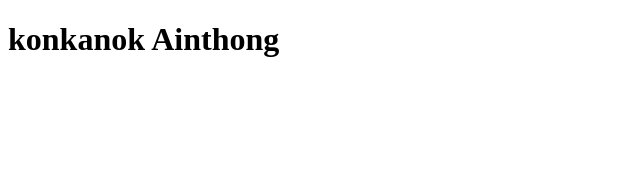
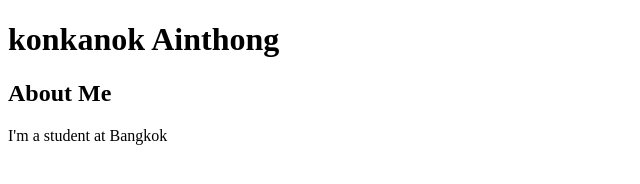
Before and after one commit to KonkanokAinthong/konkanok-Profile-project, a plain HTML site: page index.html in a window 1280 px wide. Shown: the whole page, without its empty margins (0-640 px from the left). Drawn offline with Linux system fonts and the light colour scheme.

Commit message:
Add subtopic and texe

```diff
--- a/index.html
+++ b/index.html
@@ -8,5 +8,7 @@
 </head>
 <body>
     <h1>konkanok Ainthong</h1>
+    <h2>About Me</h2>
+    <p> I'm a student at Bangkok</p>
 </body>
 </html>
```
